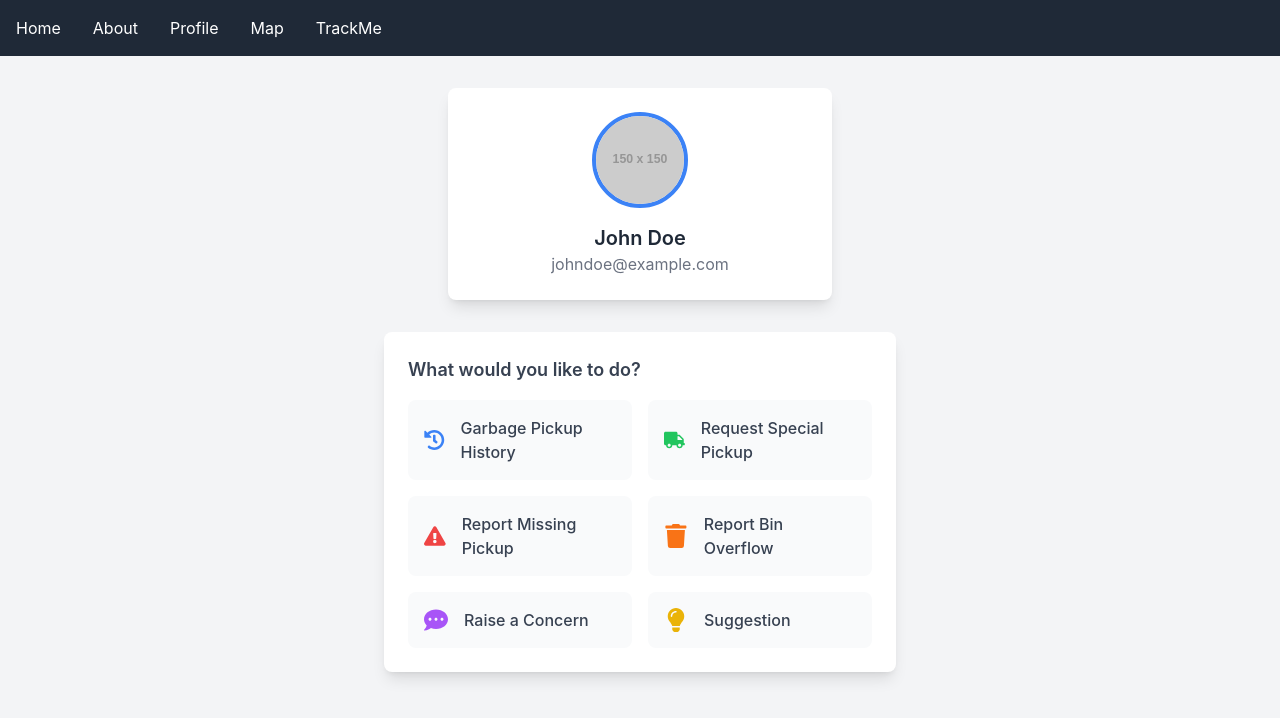
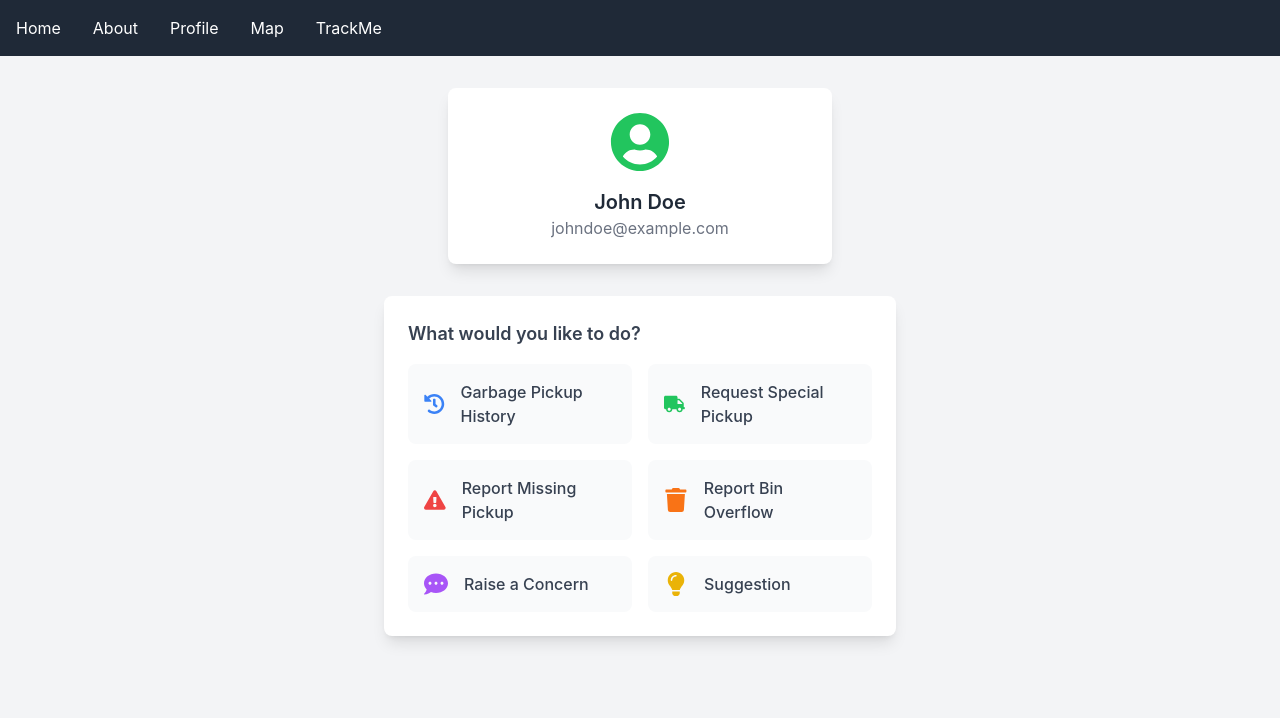
Before and after one commit to nikneal91/kharchra, a React (Create React App) app: page /profile in a window 1280 px wide. Shown: the top 718 px of the page. Built offline with nearby package versions, Linux system fonts and the light colour scheme.

Commit message:
updated profile icon

```diff
--- a/src/pages/profile.jsx
+++ b/src/pages/profile.jsx
@@ -1,5 +1,5 @@
 import React from 'react';
-import { FaTruck, FaHistory, FaExclamationTriangle, FaTrash, FaCommentDots, FaLightbulb } from "react-icons/fa";
+import { FaTruck, FaHistory, FaExclamationTriangle, FaTrash, FaCommentDots, FaLightbulb, FaUserCircle } from "react-icons/fa";
 
 
 const Profile = () => {
@@ -41,12 +41,7 @@ const Profile = () => {
           {/* User Profile Section */}
           <div className="bg-white shadow-lg rounded-lg p-6 w-full max-w-sm text-center">
             <div className="flex flex-col items-center">
-              <div className="w-24 h-24 rounded-full overflow-hidden border-4 border-blue-500">
-                <img
-                  src="https://via.placeholder.com/150?text=Profile+Image"
-                  className="w-full h-full object-cover"
-                />
-              </div>
+              <div className="text-green-500"><FaUserCircle  className="text-6xl" /></div>
               <h1 className="mt-4 text-xl font-semibold text-gray-800">John Doe</h1>
               <p className="text-gray-500">johndoe@example.com</p>
             </div>
```
